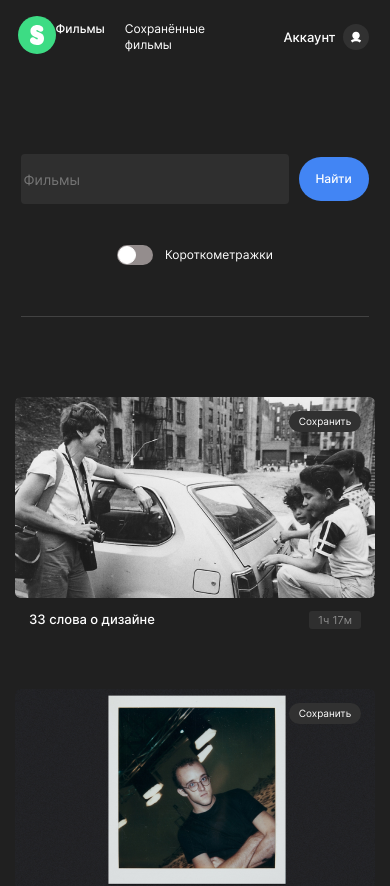
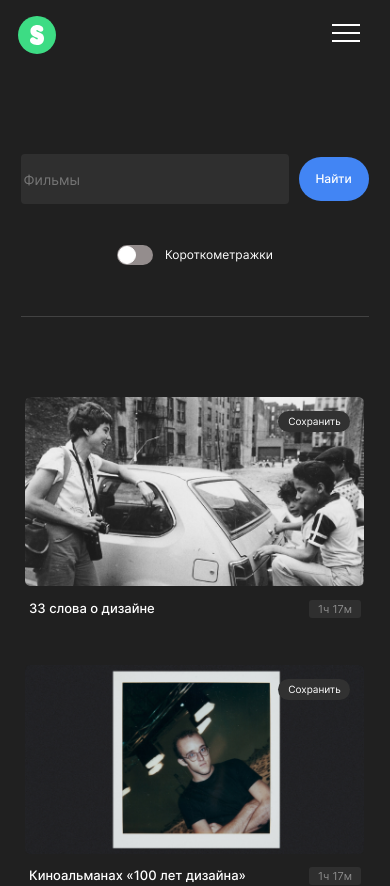
Before and after one commit to netitov/movies-explorer-frontend, a React (Create React App) app: page /movies in a window 390 px wide. Shown: the top 886 px of the page. Built offline with nearby package versions, Linux system fonts and the light colour scheme.

Commit message:
rework comp header, making burger menu

```diff
--- a/src/components/App/App.js
+++ b/src/components/App/App.js
@@ -6,6 +6,7 @@ import { Route, Switch, Redirect, useHistory } from 'react-router-dom';
 import Main from '../Main/Main';
 import Footer from '../Footer/Footer';
 import Movies from '../Movies/Movies';
+import Header from '../Header/Header';
 
 
 function App() {
@@ -15,6 +16,7 @@ function App() {
   return (
 
     <div className="page">
+      <Header />
       <Switch>
         <Route exact path="/">
           <Main />
--- a/src/components/Header/Header.css
+++ b/src/components/Header/Header.css
@@ -53,10 +53,6 @@
   color: #FFF;
 }
 
-.header__nav-list_visible_off {
-  visibility: hidden;
-}
-
 .header__nav-list_padding_on {
   padding-right: 20px;
 }
@@ -98,7 +94,15 @@
   justify-content: center;
 }
 
+.hamburger-menu {
+  display: none;
+}
+
+
 @media (max-width: 768px) {
+  .header__container {
+    width: 92vw;
+  }
   .header__nav-list {
     font-size: 12px;
     line-height: 16px;
@@ -106,6 +110,124 @@
   .header__nav-ul {
     margin-right: 20px;
   }
+  .hamburger-menu {
+    position: relative;
+  }
+
+  .header__nav-container_visible_none {
+    display: none;
+  }
+
+  .hamburger-menu {
+    display: block;
+  }
+
+  /* скрываем чекбокс */
+  #menu__toggle {
+    opacity: 0;
+  }
+  /* стилизуем кнопку */
+  .menu__btn {
+    display: flex; /* используем flex для центрирования содержимого */
+    align-items: center;  /* центрируем содержимое кнопки */
+    position: fixed;
+    top: 20px;
+  /*   left: 694px; */
+    right: 30px;
+    width: 28px;
+    height: 26px;
+    cursor: pointer;
+    z-index: 2;
+  }
+  /* добавляем "гамбургер" */
+  .menu__btn > span,
+  .menu__btn > span::before,
+  .menu__btn > span::after {
+    display: block;
+    position: absolute;
+    width: 28px;
+    height: 2px;
+    background-color: #FFF;
+  }
+  .menu__btn > span::before {
+    content: '';
+    top: -8px;
+  }
+  .menu__btn > span::after {
+    content: '';
+    top: 8px;
+  }
+
+  /* контейнер меню */
+  .menu__box {
+    display: flex;
+    flex-direction: column;
+    justify-content: space-between;
+    position: fixed;
+    visibility: hidden;
+    padding: 0;
+    top: 0;
+    left: -100%;
+    width: 68vw;
+    height: 100vh;
+    margin: 0;
+    list-style: none;
+    text-align: center;
+    background-color: #202020;
+    box-shadow: 1px 0px 6px rgba(0, 0, 0, .2);
+    z-index: 1;
+  }
+
+  /* элементы меню */
+  .menu__item {
+    display: block;
+    padding-bottom: 28px;
+    color: #FFF;
+    font-family: 'Roboto', sans-serif;
+    font-size: 18px;
+    line-height: 22px;
+    font-weight: 500;
+    text-decoration: none;
+  }
+  .menu__item:first-of-type {
+    padding-top: 159px;
+  }
+
+  #menu__toggle:checked ~ .menu__btn > span {
+    transform: rotate(45deg);
+  }
+  #menu__toggle:checked ~ .menu__btn > span::before {
+    top: 0;
+    transform: rotate(0);
+  }
+  #menu__toggle:checked ~ .menu__btn > span::after {
+    top: 0;
+    transform: rotate(90deg);
+  }
+  #menu__toggle:checked ~ .menu__box {
+    visibility: visible;
+    left: 32%;
+  }
+
+  .menu__btn > span,
+  .menu__btn > span::before,
+  .menu__btn > span::after {
+    transition-duration: .25s;
+  }
+  .menu__box {
+    transition-duration: .25s;
+  }
+  .menu__item {
+    transition-duration: .25s;
+  }
+
+
+  .header__account-btn_menu {
+    margin: auto;
+    padding-bottom: 90px;
+
+  }
+
 }
 
 @media (max-width: 480px) {
--- a/src/components/Header/Header.js
+++ b/src/components/Header/Header.js
@@ -1,9 +1,11 @@
-import { Link } from 'react-router-dom';
+import { Link, Route } from 'react-router-dom';
 import logoPath from '../../images/logo.svg';
 
-function Header(props) {
+function Header() {
 
   return (
+    <>
+    <Route exact path="/">
       <header className="header">
         <div className="header__container">
           <Link to="/">
@@ -12,23 +14,85 @@ function Header(props) {
           <div className="header__nav-container">
             <nav className="header__nav">
               <ul className="header__nav-ul">
-              <Link className={`header__nav-list header__nav-list_bold  link ${props.isPadding}`} to={props.headerRoute}>
-                <li>{props.headerLink}</li>
-              </Link>
-              <Link className={`header__nav-list link ${props.isVisible} ${props.isPadding}`}  to={props.headerRoute2}>
-                <li>{props.headerLink2}</li>
+                <Link className="header__nav-list header__nav-list_bold  link" to="/signup">
+                  <li>Регистрация</li>
                 </Link>
               </ul>
             </nav>
-          <Link className="header__link link" to={props.headerRoute3}>
-            <div className={props.btnClass}> {/* header__account-btn */} {/* header__account-btn_enter */}
-              <p className={props.btnSignClass}>{props.headerLink3}</p> {/* header__account-text header__nav-list_bold */}{/* header__btn */}
-              <div className={props.accountLogoClass}></div> {/* header__account-logo */}
+            <Link className="header__link link" to="/signin">
+              <div className="header__account-btn_enter">
+                <p className="header__btn">Войти</p>
               </div>
             </Link>
           </div>
         </div>
       </header>
+    </Route>
+
+    <Route path={['/saved-movies', '/movies', '/profile']}>
+      <header className="header">
+        <div className="header__container">
+          <Link to="/">
+            <img className="header__logo link" src={logoPath} alt="Лого Movies-explorer"/>
+          </Link>
+          <div className="header__nav-container header__nav-container_visible_none">
+            <nav className="header__nav">
+              <ul className="header__nav-ul">
+                <Link className="header__nav-list header__nav-list_bold header__nav-list_padding_on link" to="/movies">
+                  <li>Фильмы</li>
+                </Link>
+                <Link className="header__nav-list link" to="/saved-movies">
+                  <li>Сохранённые фильмы</li>
+                </Link>
+              </ul>
+            </nav>
+            <Link className="header__link link" to="/profile">
+              <div className="header__account-btn">
+                <p className="header__account-text header__nav-list_bold">Аккаунт</p>
+                <div className="header__account-logo"></div>
+              </div>
+            </Link>
+          </div>
+
+          <div className="hamburger-menu">
+            <input id="menu__toggle" type="checkbox" />
+            <label className="menu__btn link" for="menu__toggle">
+              <span></span>
+            </label>
+
+            <ul className="menu__box">
+              <div>
+              <Link className="menu__item link" to="/">
+                <li>Главная</li>
+              </Link>
+              <Link className="menu__item link" to="/movies">
+                <li>Фильмы</li>
+              </Link>
+              <Link className="menu__item link" to="/saved-movies">
+                <li>Сохранённые фильмы</li>
+              </Link>
+              </div>
+              <Link className="header__link link" to="/profile">
+                <li className="header__account-btn header__account-btn_menu">
+                  <p className="header__account-text header__nav-list_bold">Аккаунт</p>
+                  <div className="header__account-logo"></div>
+                </li>
+              </Link>
+            </ul>
+
+
+          </div>
+
+
+        </div>
+      </header>
+    </Route>
+
+
+
+
+
+    </>
   )
 }
 
--- a/src/components/Main/Main.js
+++ b/src/components/Main/Main.js
@@ -1,8 +1,6 @@
-
 import React from 'react';
 
 //componenents
-import Header from '../Header/Header';
 import Promo from '../Promo/Promo';
 import AboutProject from '../AboutProject/AboutProject';
 import Techs from '../Techs/Techs';
@@ -13,15 +11,6 @@ function Main() {
 
   return (
     <main className="main">
-      <Header
-        headerLink="Регистрация"
-        headerRoute="/signup"
-        headerLink3="Войти"
-        btnClass="header__account-btn_enter"
-        btnSignClass="header__btn"
-        headerRoute3="/signin"
-        isVisible="header__nav-list_visible_off"
-      />
       <Promo />
       <AboutProject />
       <Techs />
--- a/src/components/Movies/Movies.js
+++ b/src/components/Movies/Movies.js
@@ -1,4 +1,3 @@
-import Header from '../Header/Header';
 import SearchForm from '../SearchForm/SearchForm';
 import MoviesCardList from '../MoviesCardList/MoviesCardList';
 
@@ -6,18 +5,6 @@ function Movies() {
 
   return (
     <div className="movies">
-      <Header
-        headerLink="Фильмы"
-        headerRoute="/movies"
-        headerLink2="Сохранённые фильмы"
-        headerRoute2="/saved-movies"
-        headerLink3="Аккаунт"
-        btnClass="header__account-btn"
-        btnSignClass="header__account-text header__nav-list_bold"
-        headerRoute3="/profile"
-        accountLogoClass="header__account-logo"
-        isPadding="header__nav-list_padding_on"
-      />
       <SearchForm />
       <MoviesCardList />
     </div>
--- a/src/components/MoviesCard/MoviesCard.css
+++ b/src/components/MoviesCard/MoviesCard.css
@@ -1,6 +1,5 @@
 .moviesCard {
   list-style-type: none;
-  max-width: 360px;
   position: relative;
 }
 
@@ -50,9 +49,26 @@
   border: none;
   color: #FFF;
   transition: opacity 0.3s linear;
+  padding: 0;
 }
 
 .link-btn:hover {
   opacity: 0.8;
   cursor: pointer;
 }
+
+@media (max-width: 768px) {
+  .moviesCardList {
+    grid-row-gap: 47px;
+    grid-template-columns: repeat(auto-fit, minmax(339px, 339px));
+  }
+  .moviesCard__btn {
+    top: 14px;
+    left: 253px;
+
+  }
+
+  .moviesCard__img {
+    width: 339px;
+  }
+}
--- a/src/components/MoviesCardList/MoviesCardList.css
+++ b/src/components/MoviesCardList/MoviesCardList.css
@@ -1,6 +1,6 @@
 .moviesCardList {
   padding: 80px 0 0;
-  width: 89vw;
+  width: 90vw;
   max-width: 1280px;
   margin: auto;
   display: grid;
@@ -26,3 +26,11 @@
   border-radius: 5px;
   box-shadow: 0px 4px 4px rgba(0, 0, 0, 0.25);
 }
+
+@media (max-width: 845px) {
+  .moviesCardList {
+    width: 92vw;
+    grid-row-gap: 47px;
+    grid-template-columns: repeat(auto-fit, minmax(339px, auto));
+  }
+}
```
Also changed, not shown: src/images/burgMenu.png (added), 1 other file (tests, documents, lock files or other folders). Lines whose indentation alone changed are shown as unchanged.
